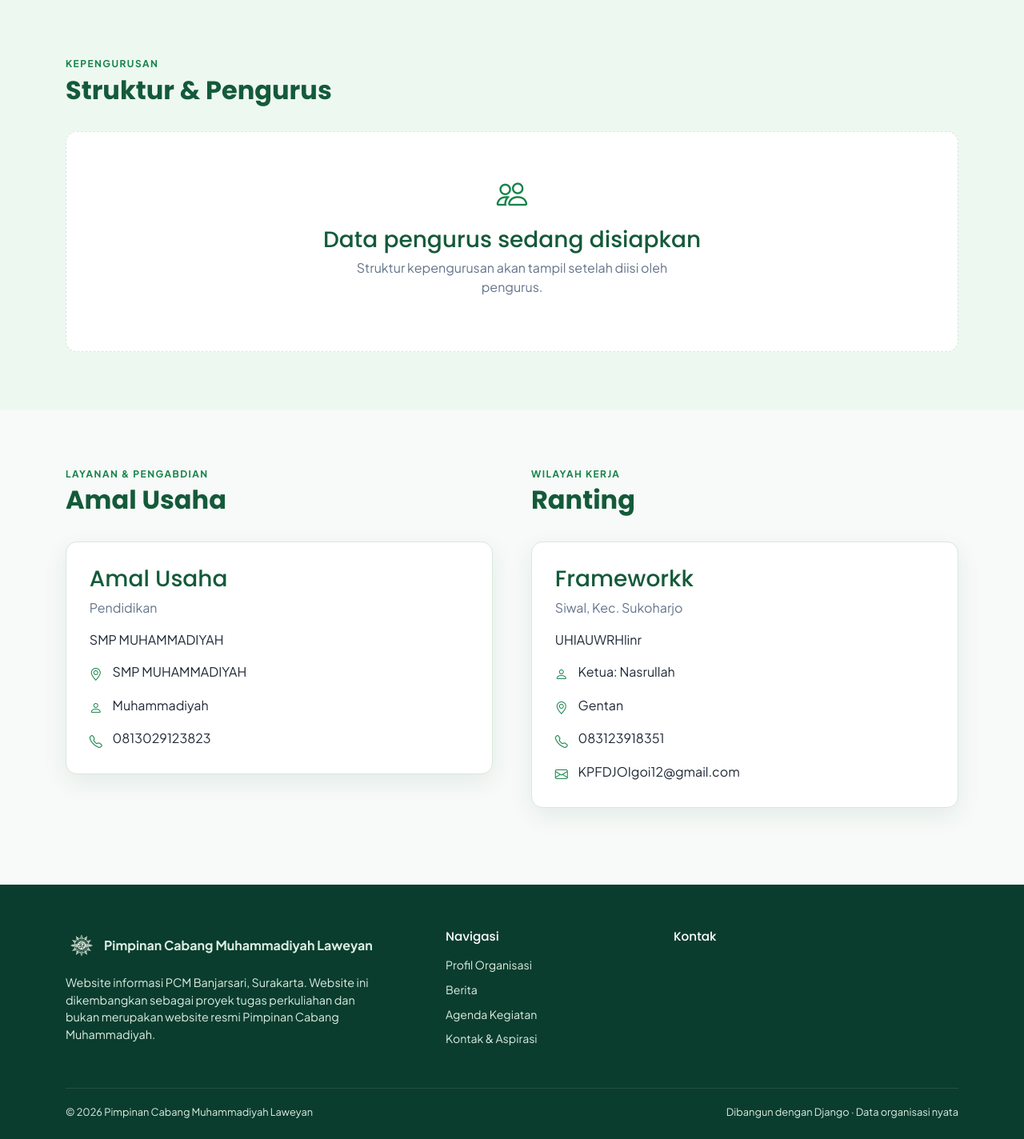
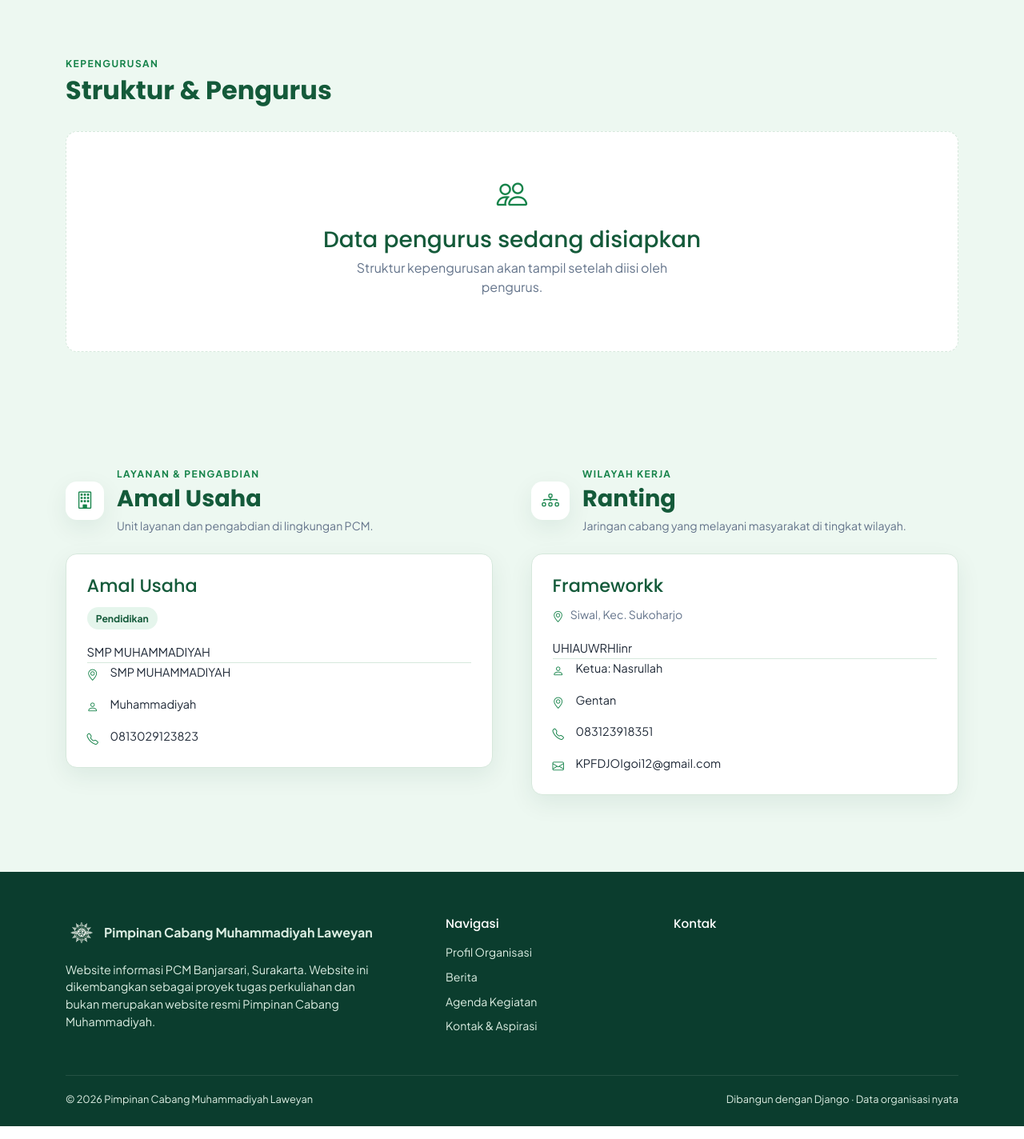
Before and after one commit to iqbalmieayamm-jpg/website-pcm, a Django app: page /profil/ in a window 1280 px wide. Shown: the part 821-2245 px from the top of the page at 80% size. Run offline with Django 5.2, Linux system fonts and the light colour scheme; data comes from the database, SQL or seed files in the repository; data that the repository does not hold is empty.

Commit message:
merapihkan pada bagian isi konten

```diff
--- a/static/css/style.css
+++ b/static/css/style.css
@@ -216,6 +216,25 @@ img { max-width: 100%; }
 .content-card { background: var(--pcm-surface); border: 1px solid var(--pcm-border); border-radius: var(--pcm-radius); padding: 1.8rem; box-shadow: var(--pcm-shadow); }
 .content-card h2 { font-size: 1.3rem; margin-bottom: 1rem; }
 .muted { color: var(--pcm-muted); }
+.directory-heading { align-items: center; justify-content: flex-start; flex-wrap: nowrap; gap: 1rem; margin-bottom: 1.5rem; }
+.directory-heading-icon { display: grid; place-items: center; flex: 0 0 48px; width: 48px; height: 48px; border-radius: 14px; background: #fff; color: var(--pcm-green); box-shadow: var(--pcm-shadow); font-size: 1.35rem; }
+.directory-heading .eyebrow { margin-bottom: .25rem; }
+.directory-heading h2 { font-size: clamp(1.4rem, 2.5vw, 1.8rem); }
+.directory-heading-desc { color: var(--pcm-muted); font-size: .88rem; margin: .4rem 0 0; }
+.directory-card { height: auto; overflow: hidden; padding: 0; }
+.directory-card-image { display: block; width: 100%; aspect-ratio: 16 / 7; object-fit: cover; background: var(--pcm-sky); }
+.directory-card-body { padding: 1.5rem 1.6rem; }
+.directory-card h3 { font-size: clamp(1.15rem, 2vw, 1.4rem); line-height: 1.35; margin: 0; overflow-wrap: anywhere; }
+.directory-tags { display: flex; flex-wrap: wrap; gap: .45rem; margin-top: .75rem; }
+.directory-tag { display: inline-flex; align-items: center; border-radius: 999px; background: #e5f5ec; color: var(--pcm-dark); font-size: .76rem; font-weight: 700; padding: .32rem .7rem; }
+.directory-tag-muted { background: var(--pcm-sky); color: var(--pcm-muted); }
+.directory-location { display: flex; align-items: flex-start; gap: .5rem; color: var(--pcm-muted); font-size: .88rem; margin: .7rem 0 0; }
+.directory-location i { color: var(--pcm-green); margin-top: .15rem; }
+.directory-description { color: var(--pcm-text); font-size: .92rem; line-height: 1.7; margin: 1rem 0 0; }
+.directory-details { margin-top: 1rem; padding-top: 1rem; border-top: 1px solid var(--pcm-border); font-size: .9rem; }
+.directory-details li { align-items: flex-start; line-height: 1.55; overflow-wrap: anywhere; }
+.directory-details i { flex: 0 0 1rem; color: var(--pcm-green); margin-top: .2rem; }
+.directory-empty { padding: 2rem 1rem; }
 .vm-card .vm-icon { display: inline-grid; place-items: center; width: 44px; height: 44px; border-radius: 12px; background: var(--pcm-sky); color: var(--pcm-blue); font-size: 1.3rem; margin-bottom: .8rem; }
 .contact-list { list-style: none; padding: 0; margin: 0; display: flex; flex-direction: column; gap: .9rem; }
 .contact-list li { display: flex; gap: .8rem; }
--- a/templates/core/profile.html
+++ b/templates/core/profile.html
@@ -87,54 +87,86 @@
   </div>
 </section>
 
-<section class="section">
+<section class="section section-alt directory-section">
   <div class="container">
-    <div class="row g-5">
-
+    <div class="row g-5 align-items-start">
       <div class="col-lg-6">
-        <div class="section-head reveal">
-          <div><p class="eyebrow">Layanan &amp; Pengabdian</p><h2>Amal Usaha</h2></div>
+        <div class="section-head directory-heading reveal">
+          <span class="directory-heading-icon" aria-hidden="true"><i class="bi bi-building"></i></span>
+          <div>
+            <p class="eyebrow">Layanan &amp; Pengabdian</p>
+            <h2>Amal Usaha</h2>
+            <p class="directory-heading-desc">Unit layanan dan pengabdian di lingkungan PCM.</p>
+          </div>
         </div>
         {% for a in amal_usaha_list %}
-          <div class="content-card reveal mb-4">
+          <article class="content-card directory-card reveal mb-4">
+            <div class="directory-card-body">
               <h3>{{ a.nama }}</h3>
-            <p class="muted">{{ a.get_jenis_display }}{% if a.ranting %} · Ranting {{ a.ranting.nama }}{% endif %}</p>
-            {% if a.deskripsi %}<p>{{ a.deskripsi|truncatewords:30 }}</p>{% endif %}
-            <ul class="contact-list">
-              {% if a.alamat %}<li><i class="bi bi-geo-alt"></i><span>{{ a.alamat }}</span></li>{% endif %}
-              {% if a.pimpinan %}<li><i class="bi bi-person"></i><span>{{ a.pimpinan }}</span></li>{% endif %}
-              {% if a.telepon %}<li><i class="bi bi-telephone"></i><span>{{ a.telepon }}</span></li>{% endif %}
+              <div class="directory-tags">
+                <span class="directory-tag">{{ a.get_jenis_display }}</span>
+                {% if a.ranting %}<span class="directory-tag directory-tag-muted">Ranting {{ a.ranting.nama }}</span>{% endif %}
+              </div>
+              {% if a.deskripsi %}<p class="directory-description">{{ a.deskripsi|truncatewords:30 }}</p>{% endif %}
+              {% if a.alamat or a.pimpinan or a.telepon %}
+                <ul class="contact-list directory-details">
+                  {% if a.alamat %}<li><i class="bi bi-geo-alt" aria-hidden="true"></i><span>{{ a.alamat }}</span></li>{% endif %}
+                  {% if a.pimpinan %}<li><i class="bi bi-person" aria-hidden="true"></i><span>{{ a.pimpinan }}</span></li>{% endif %}
+                  {% if a.telepon %}<li><i class="bi bi-telephone" aria-hidden="true"></i><span>{{ a.telepon }}</span></li>{% endif %}
                 </ul>
+              {% endif %}
             </div>
+          </article>
         {% empty %}
-          <p class="muted">Data amal usaha belum tersedia.</p>
+          <div class="empty-state directory-empty reveal">
+            <i class="bi bi-building" aria-hidden="true"></i>
+            <h3>Data amal usaha belum tersedia</h3>
+            <p>Informasi amal usaha akan ditampilkan setelah tersedia.</p>
+          </div>
         {% endfor %}
       </div>
 
       <div class="col-lg-6">
-        <div class="section-head reveal">
-          <div><p class="eyebrow">Wilayah Kerja</p><h2>Ranting</h2></div>
+        <div class="section-head directory-heading reveal">
+          <span class="directory-heading-icon" aria-hidden="true"><i class="bi bi-diagram-3"></i></span>
+          <div>
+            <p class="eyebrow">Wilayah Kerja</p>
+            <h2>Ranting</h2>
+            <p class="directory-heading-desc">Jaringan cabang yang melayani masyarakat di tingkat wilayah.</p>
+          </div>
         </div>
         {% for r in ranting_list %}
-          <div class="content-card reveal mb-4">
+          <article class="content-card directory-card reveal mb-4">
             {% if r.foto %}
-              <img src="{{ r.foto.url }}" alt="{{ r.nama }}" loading="lazy" style="width:100%;border-radius:12px;margin-bottom:1rem;">
+              <img class="directory-card-image" src="{{ r.foto.url }}" alt="Foto {{ r.nama }}" loading="lazy">
             {% endif %}
+            <div class="directory-card-body">
               <h3>{{ r.nama }}</h3>
-            <p class="muted">{{ r.desa_kelurahan }}{% if r.kecamatan %}, Kec. {{ r.kecamatan }}{% endif %}</p>
-            {% if r.deskripsi %}<p>{{ r.deskripsi|truncatewords:30 }}</p>{% endif %}
-            <ul class="contact-list">
-              {% if r.ketua %}<li><i class="bi bi-person"></i><span>Ketua: {{ r.ketua }}</span></li>{% endif %}
-              {% if r.alamat %}<li><i class="bi bi-geo-alt"></i><span>{{ r.alamat }}</span></li>{% endif %}
-              {% if r.telepon %}<li><i class="bi bi-telephone"></i><span>{{ r.telepon }}</span></li>{% endif %}
-              {% if r.email %}<li><i class="bi bi-envelope"></i><span>{{ r.email }}</span></li>{% endif %}
+              {% if r.desa_kelurahan or r.kecamatan %}
+                <p class="directory-location">
+                  <i class="bi bi-geo-alt" aria-hidden="true"></i>
+                  <span>{{ r.desa_kelurahan }}{% if r.kecamatan %}{% if r.desa_kelurahan %}, {% endif %}Kec. {{ r.kecamatan }}{% endif %}</span>
+                </p>
+              {% endif %}
+              {% if r.deskripsi %}<p class="directory-description">{{ r.deskripsi|truncatewords:30 }}</p>{% endif %}
+              {% if r.ketua or r.alamat or r.telepon or r.email %}
+                <ul class="contact-list directory-details">
+                  {% if r.ketua %}<li><i class="bi bi-person" aria-hidden="true"></i><span>Ketua: {{ r.ketua }}</span></li>{% endif %}
+                  {% if r.alamat %}<li><i class="bi bi-geo-alt" aria-hidden="true"></i><span>{{ r.alamat }}</span></li>{% endif %}
+                  {% if r.telepon %}<li><i class="bi bi-telephone" aria-hidden="true"></i><span>{{ r.telepon }}</span></li>{% endif %}
+                  {% if r.email %}<li><i class="bi bi-envelope" aria-hidden="true"></i><span>{{ r.email }}</span></li>{% endif %}
                 </ul>
+              {% endif %}
             </div>
+          </article>
         {% empty %}
-          <p class="muted">Data ranting belum tersedia.</p>
+          <div class="empty-state directory-empty reveal">
+            <i class="bi bi-diagram-3" aria-hidden="true"></i>
+            <h3>Data ranting belum tersedia</h3>
+            <p>Informasi ranting akan ditampilkan setelah tersedia.</p>
+          </div>
         {% endfor %}
       </div>
-
     </div>
   </div>
 </section>
```
Lines whose indentation alone changed are shown as unchanged.
